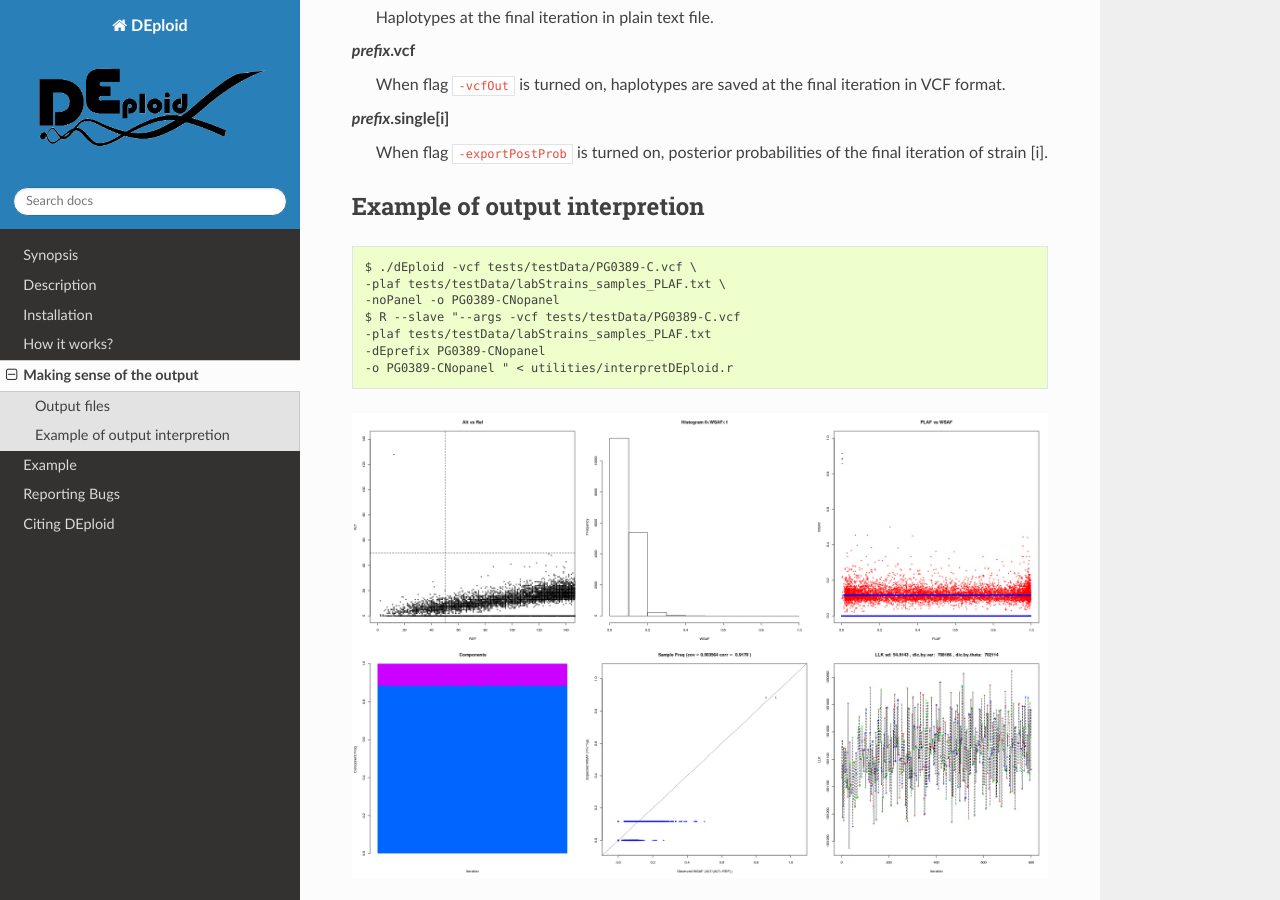
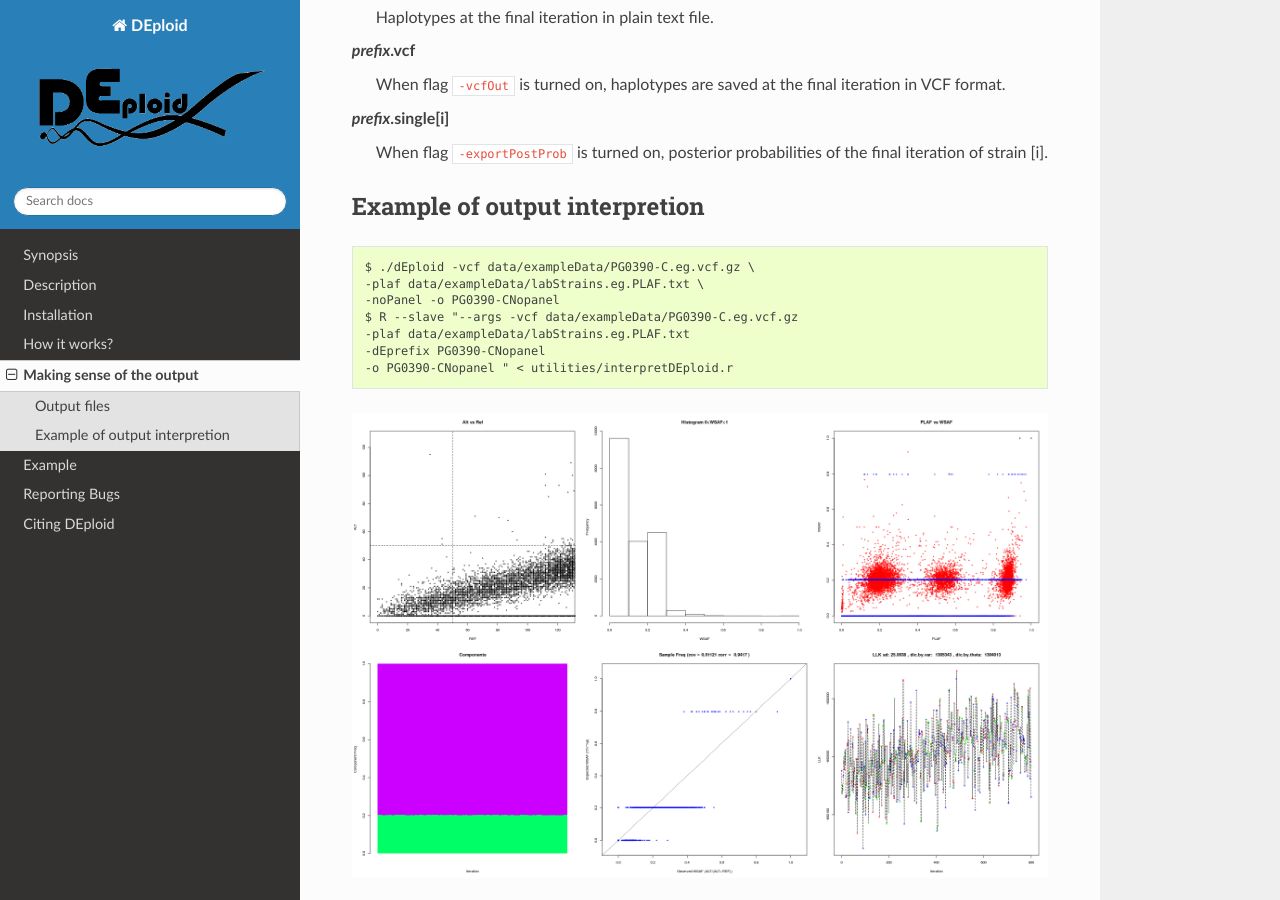
Before and after one commit to DEploid-dev/DEploid, a Sphinx documentation site: the page built from docs/output.rst, in a window 1280 px wide and 900 px high, scrolled down 516 px. Built offline with Sphinx 7.4.7 and the Read the Docs theme 2.0.0, drawn with Linux system fonts in a browser that asks for light colours.

Commit message:
close #130, use new data, and compressed vcf

```diff
--- a/docs/output.rst
+++ b/docs/output.rst
@@ -36,15 +36,15 @@ Example of output interpretion
 
 ::
 
-    $ ./dEploid -vcf tests/testData/PG0389-C.vcf \
-    -plaf tests/testData/labStrains_samples_PLAF.txt \
-    -noPanel -o PG0389-CNopanel
-    $ R --slave "--args -vcf tests/testData/PG0389-C.vcf
-    -plaf tests/testData/labStrains_samples_PLAF.txt
-    -dEprefix PG0389-CNopanel
-    -o PG0389-CNopanel " < utilities/interpretDEploid.r
+    $ ./dEploid -vcf data/exampleData/PG0390-C.eg.vcf.gz \
+    -plaf data/exampleData/labStrains.eg.PLAF.txt \
+    -noPanel -o PG0390-CNopanel
+    $ R --slave "--args -vcf data/exampleData/PG0390-C.eg.vcf.gz
+    -plaf data/exampleData/labStrains.eg.PLAF.txt
+    -dEprefix PG0390-CNopanel
+    -o PG0390-CNopanel " < utilities/interpretDEploid.r
 
-.. image:: _static/PG0389-CNopanel.interpretDEploidFigure.1.png
+.. image:: _static/PG0390-CNopanel.interpretDEploidFigure.1.png
    :width: 1024px
    :alt: interpretDEploidFigure.1
 
@@ -54,7 +54,7 @@ The top three figures are the same as figures show in :ref:`data example <sec-eg
 - The middle figure show the correlation between the expected and observed allele frequency in sample.
 - The right figure shows changes in MCMC likelihood .
 
-.. image:: _static/PG0389-CNopanel.interpretDEploidFigure.2.png
+.. image:: _static/PG0390-CNopanel.interpretDEploidFigure.2.png
    :width: 1024px
    :alt: interpretDEploidFigure.2
 
```
Also changed, not shown: docs/example.rst (+0 -18 lines), docs/input.rst (+5 -5 lines), docs/_static/PG0389-CNopanel.interpretDEploidFigure.1.png (deleted), docs/_static/PG0389-CNopanel.interpretDEploidFigure.2.png (deleted), docs/_static/PG0389-CaltVsRefAndWSAFvsPLAF.png (deleted), docs/_static/PG0390-CNopanel.interpretDEploidFigure.1.png (added), docs/_static/PG0390-CNopanel.interpretDEploidFigure.2.png (added), docs/_static/PG0390-CaltVsRefAndWSAFvsPLAF.png (added), 1 other file.
